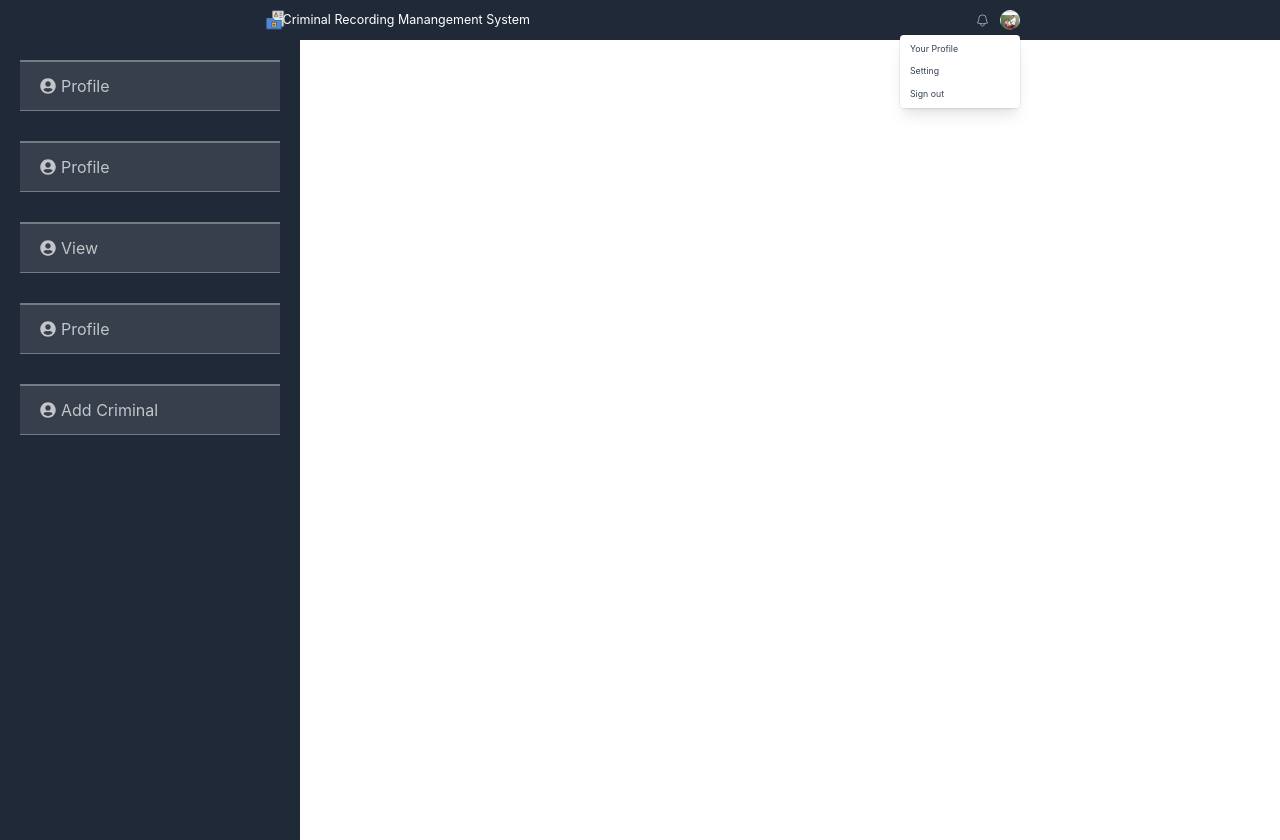
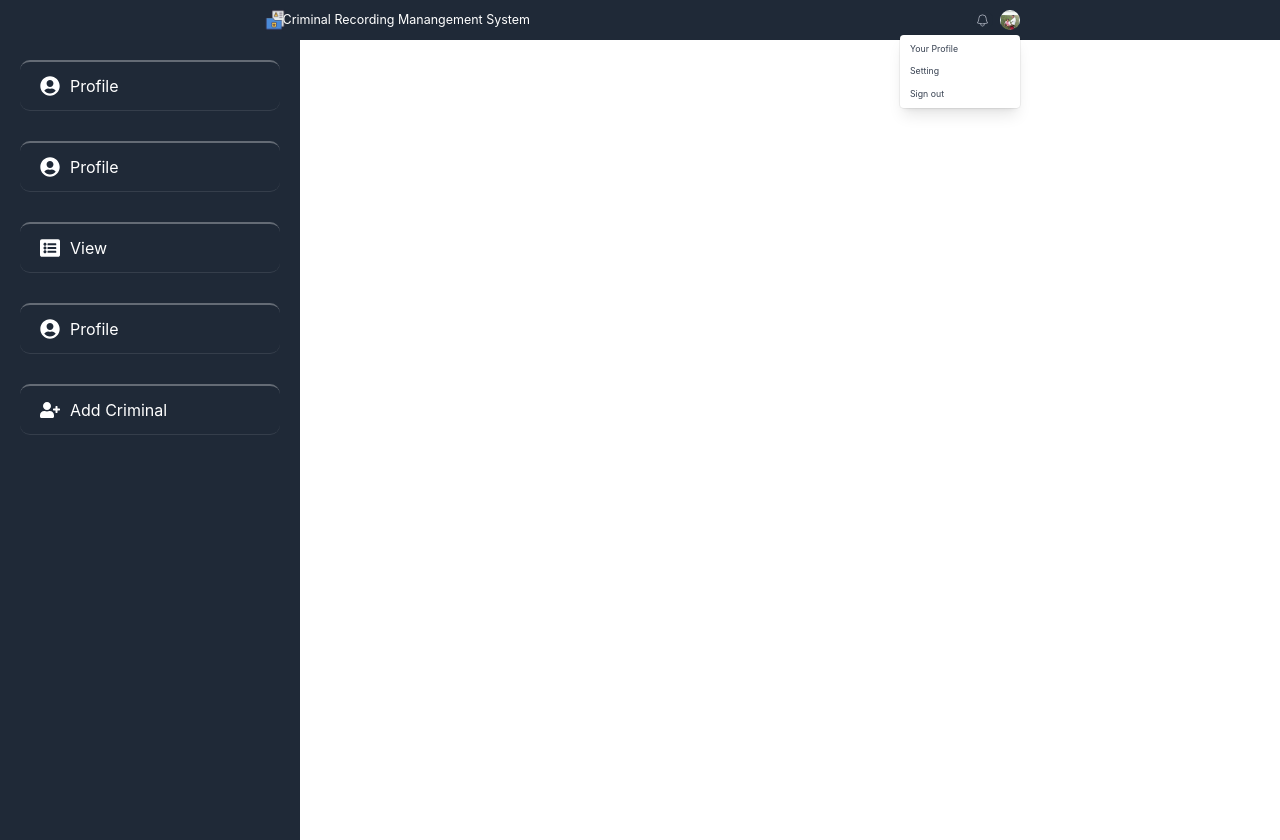
Before and after one commit to natnaeln4d/CBTP-Criminal-recording-system, a React (Create React App) app: page / in a window 1280 px wide. Built offline with nearby package versions, Linux system fonts and the light colour scheme.

Commit message:
Updating sidebar

```diff
--- a/src/componets/SIdebar/Sidebar.css
+++ b/src/componets/SIdebar/Sidebar.css
@@ -9,7 +9,7 @@
     gap: 1rem;
     font-size: 1.6rem;
     color: #fff;
-    color: rgb(255 255 255 / 70%);
+    /* color: rgb(255 255 255 / 70%); */
 }
 .sideBar__contents{
     display: flex;
@@ -33,17 +33,26 @@
     padding: 12px 2rem;
     border: 1px 1px 0 solid rgba(255, 255, 255, 0.287);
     border-top: 2px solid rgba(255, 255, 255, 0.309);
-    border-bottom: 1px solid rgba(255, 255, 255, 0.309);
-    background-color: rgb(255 255 255 / 10%);
+    border-bottom: 1px solid rgb(255 255 255 / 10%);
+    /* background-color: rgb(255 255 255 / 10%); */
+    border-radius: 10px;
 
 
 }
 
 .container__content:hover{
-    background-color: rgba(255, 255, 255, 0.143);
+    /* background-color: rgba(255, 255, 255, 0.143); */
+    background-color: rgba(255, 255, 255, 0.077);
+    transition: 0.5s ease-in-out
+
 }
 .side__elements{
     display: flex;
     align-items: center;
-    gap: 5px;
+    gap: 10px;
 }
+
+.side__icons{
+    font-size: 2rem;
+    /* padding-left: 5px; */
+}
--- a/src/componets/SIdebar/Sidebar.js
+++ b/src/componets/SIdebar/Sidebar.js
@@ -1,5 +1,7 @@
 import React from 'react'
 import {FaUserCircle} from 'react-icons/fa'
+import{FaUserPlus} from 'react-icons/fa'
+import {FaListAlt} from 'react-icons/fa'
 import './Sidebar.css'
 
 function Sidebar() {
@@ -8,35 +10,35 @@ function Sidebar() {
         <div className="sideBar__contents">
         <div className="container__content">
             <a href="#" className='side__elements'>
-                <FaUserCircle />
+                <FaUserCircle className='side__icons' />
                 Profile
             </a>
         </div>
 
         <div className="container__content">
             <a href="#" className='side__elements'>
-                <FaUserCircle />
+                <FaUserCircle className='side__icons'/>
                 Profile
             </a>
         </div>
 
         <div className="container__content">
             <a href="#" className='side__elements'>
-                <FaUserCircle />
+                <FaListAlt className='side__icons'/>
                 View
             </a>
         </div>
 
         <div className="container__content">
             <a href="#" className='side__elements'>
-                <FaUserCircle />
+                <FaUserCircle className='side__icons'/>
                 Profile
             </a>
         </div>
 
         <div className="container__content">
             <a href="#" className='side__elements'>
-                <FaUserCircle />
+                <FaUserPlus className='side__icons' />
                 Add Criminal
             </a>
         </div>
```
